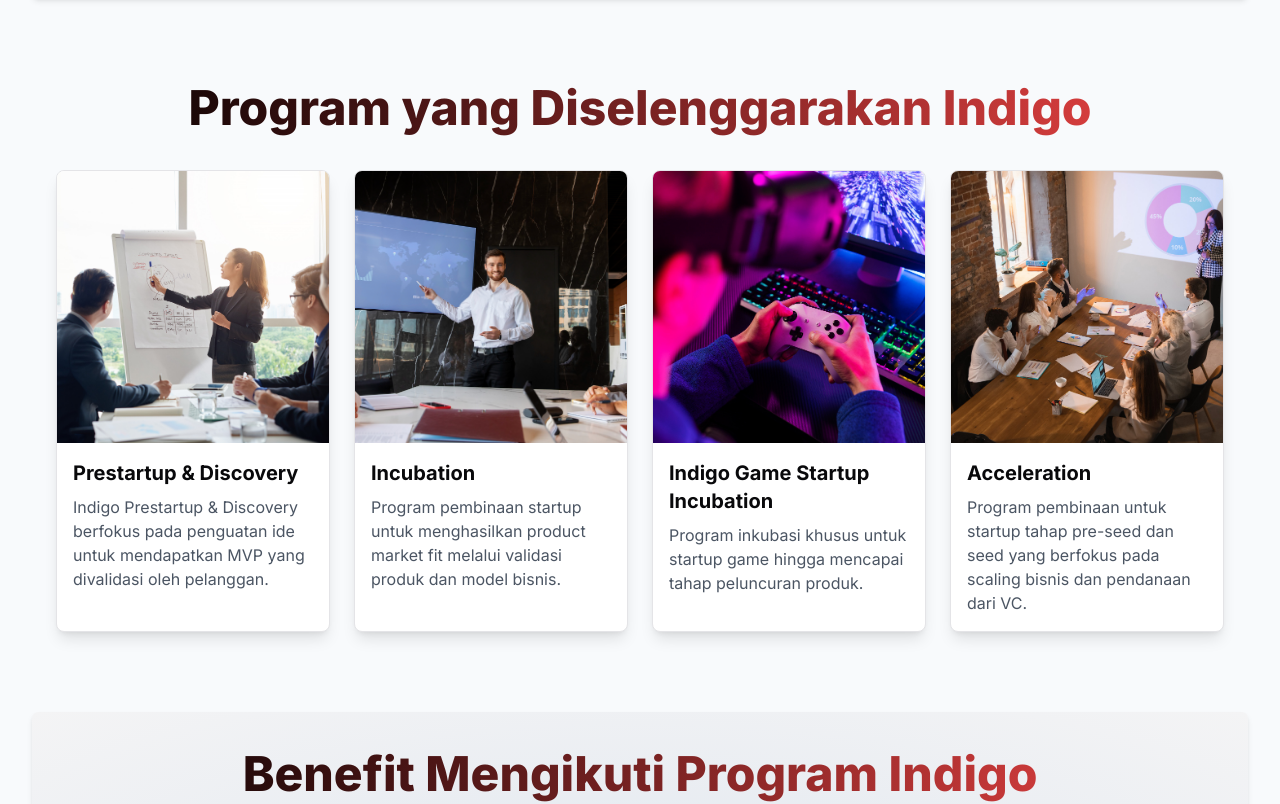
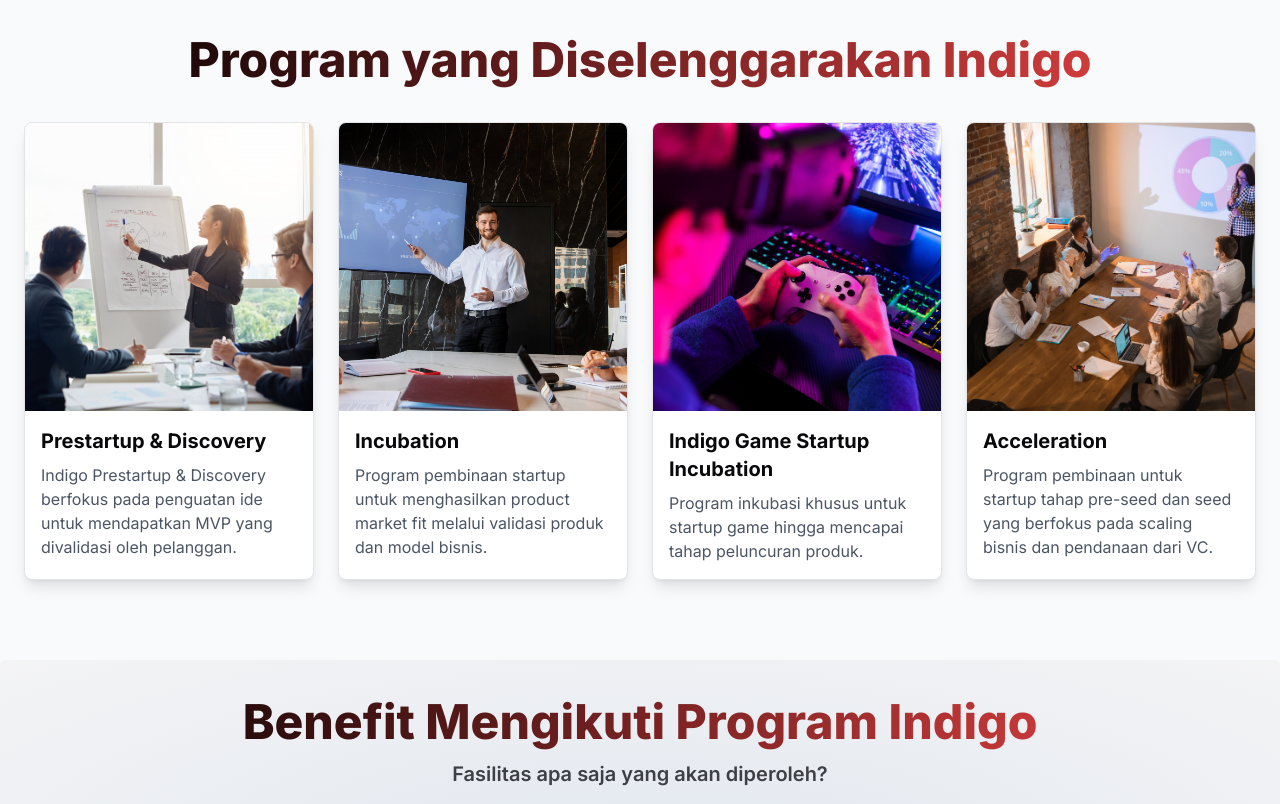
Before and after one commit to notalent2code/frontend-data-engine, a Next.js app: page / in a window 1280 px wide. Shown: the part 562-1366 px from the top of the page. Built offline with nearby package versions, Linux system fonts and the light colour scheme.

Commit message:
refactor: Refactor layout component

```diff
--- a/src/app/layout.tsx
+++ b/src/app/layout.tsx
@@ -27,7 +27,7 @@ export default function RootLayout({
         <link rel='icon' href='/favicon.ico' sizes='any' />
       </head>
       <body className='min-h-screen pt-12 bg-slate-50 antialiased'>
-        <div className='container max-w-7xl mx-auto h-full pt-12'>
+        <div className='mx-auto h-full'>
           <Providers>
             <Navbar />
             {children}
```
